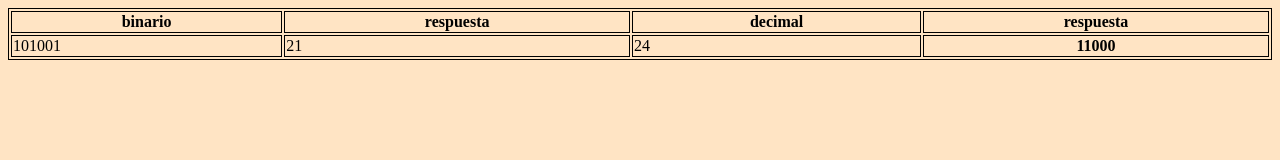
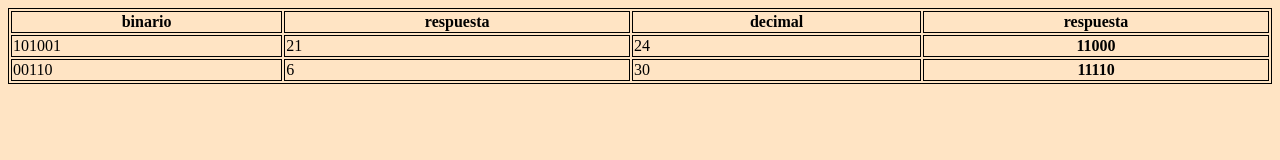
Before and after one commit to Diefer3/-practica-1.1-html, a plain HTML site: page index.html in a window 1280 px wide. Drawn offline with Linux system fonts and the light colour scheme.

Commit message:
tercera fila

```diff
--- a/index.html
+++ b/index.html
@@ -32,6 +32,12 @@
             <td>24</td>
             <th>11000</th>
         </tr>
+        <tr>
+            <td>00110</td>
+            <td>6</td>
+            <td>30</td>
+            <th>11110</th>
+        </tr>
 
     </table>
 </body>
```
